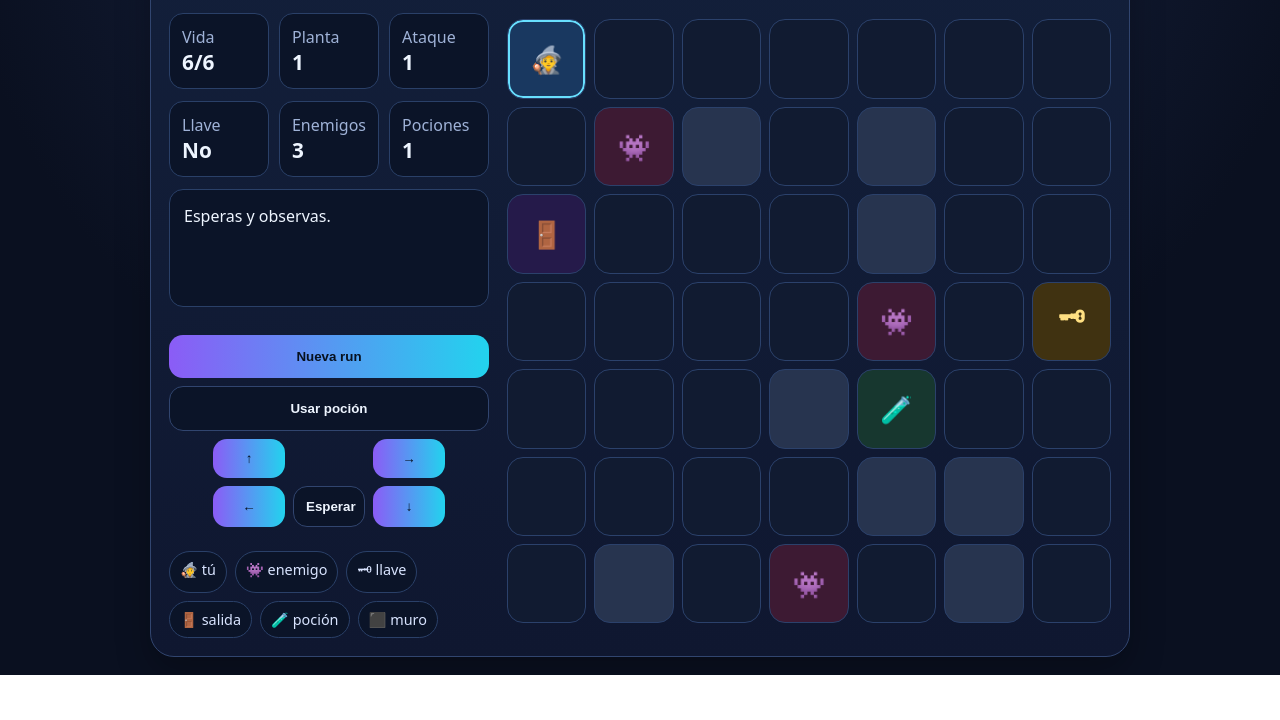
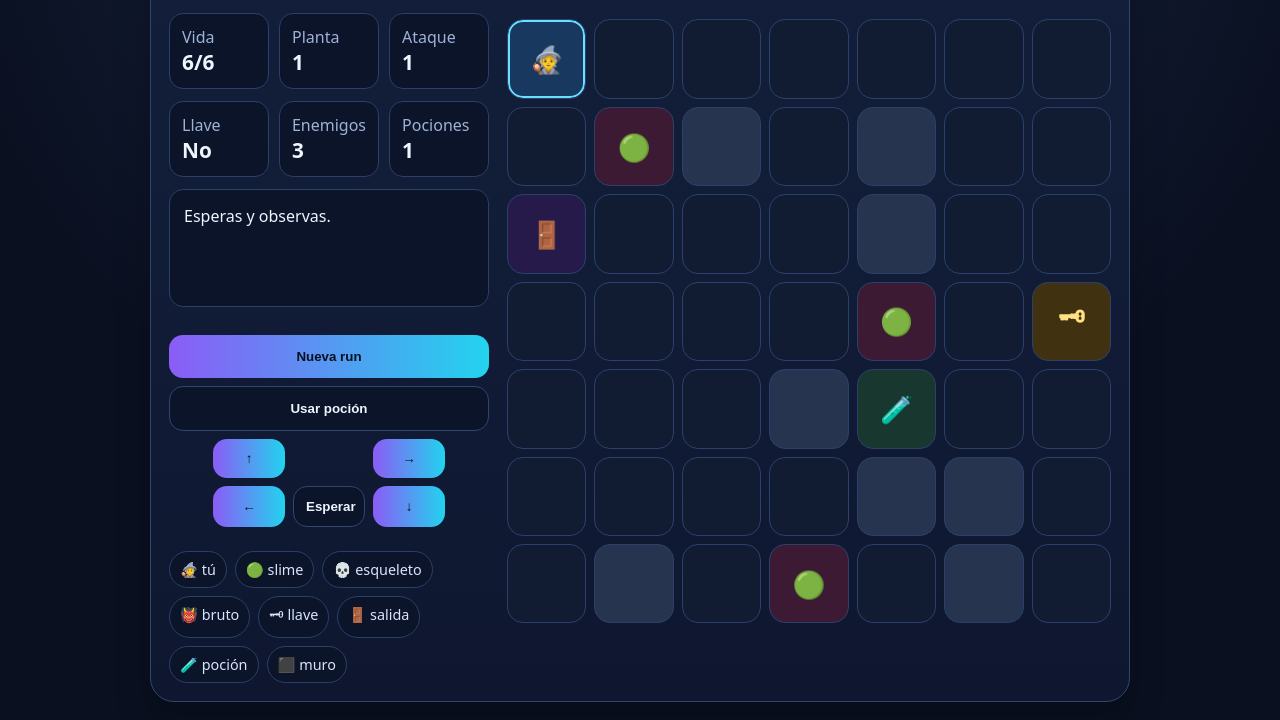
Before and after one commit to Quitiweb/FactoryWorldWeb, a website: page dungeon-sprint.html in a window 1280 px wide. Both pictures are taken after a click on the button "Esperar". Shown: the part 185-905 px from the top of the page. Before the commit the page ends 860 px from the top, so only its background shows below. Drawn offline with Linux system fonts and the light colour scheme; animation ran at ten frames a second.

Commit message:
Añade tipos de enemigos a Dungeon Sprint

```diff
--- a/dungeon-sprint.html
+++ b/dungeon-sprint.html
@@ -50,7 +50,7 @@
             </div>
           </div>
           <div class="legend">
-            <span class="tag">🧙 tú</span><span class="tag">👾 enemigo</span><span class="tag">🗝 llave</span><span class="tag">🚪 salida</span><span class="tag">🧪 poción</span><span class="tag">⬛ muro</span>
+            <span class="tag">🧙 tú</span><span class="tag">🟢 slime</span><span class="tag">💀 esqueleto</span><span class="tag">👹 bruto</span><span class="tag">🗝 llave</span><span class="tag">🚪 salida</span><span class="tag">🧪 poción</span><span class="tag">⬛ muro</span>
           </div>
         </aside>
         <section>
@@ -62,6 +62,11 @@
 
   <script>
     const SIZE = 7;
+    const ENEMY_TYPES = {
+      slime: { glyph: '🟢', name: 'slime', hp: floor => 1 + Math.floor(floor / 4), damage: 1, chaseBias: 0.45 },
+      skeleton: { glyph: '💀', name: 'esqueleto', hp: floor => 2 + Math.floor(floor / 4), damage: 1, chaseBias: 0.7 },
+      brute: { glyph: '👹', name: 'bruto', hp: floor => 3 + Math.floor(floor / 3), damage: 2, chaseBias: 0.9 },
+    };
     const boardEl = document.getElementById('board');
     const logEl = document.getElementById('log');
     const hpEl = document.getElementById('hp');
@@ -74,10 +79,15 @@
     let state;
 
     function rand(arr){ return arr[Math.floor(Math.random()*arr.length)]; }
-    function clonePos(p){ return {x:p.x,y:p.y}; }
     function eq(a,b){ return a.x===b.x && a.y===b.y; }
     function inside(x,y){ return x>=0 && y>=0 && x<SIZE && y<SIZE; }
     function keyOf(p){ return `${p.x},${p.y}`; }
+    function describeEnemy(enemy){ return ENEMY_TYPES[enemy.type].name; }
+    function pickEnemyType(floor){
+      if (floor >= 5 && Math.random() < 0.28) return 'brute';
+      if (floor >= 2 && Math.random() < 0.45) return 'skeleton';
+      return 'slime';
+    }
 
     function randomFloorPos(blocked = new Set()) {
       let p;
@@ -135,7 +145,8 @@
       const enemyCount = Math.min(2 + state.floor, 6);
       for (let i=0;i<enemyCount;i++) {
         const pos = randomFloorPos(new Set([keyOf(state.player), keyOf(state.keyPos), keyOf(state.exitPos), ...state.enemies.map(keyOf)]));
-        state.enemies.push({ ...pos, hp: 1 + Math.floor(state.floor/3) });
+        const type = pickEnemyType(state.floor);
+        state.enemies.push({ ...pos, type, hp: ENEMY_TYPES[type].hp(state.floor) });
       }
       state.potionPos = Math.random() < 0.75 ? randomFloorPos(new Set([keyOf(state.player), keyOf(state.keyPos), keyOf(state.exitPos), ...state.enemies.map(keyOf)])) : null;
       if (resetKey) state.player = { x: 0, y: 0 };
@@ -164,10 +175,17 @@
           const pos = {x,y};
           if (state.walls.has(keyOf(pos))) { cls='wall'; glyph=''; }
           else if (eq(state.player,pos)) { cls='player'; glyph='🧙'; }
-          else if (state.enemies.some(e=>eq(e,pos))) { cls='enemy'; glyph='👾'; }
-          else if (!state.hasKey && eq(state.keyPos,pos)) { cls='key'; glyph='🗝'; }
-          else if (eq(state.exitPos,pos)) { cls='exit'; glyph='🚪'; }
-          else if (state.potionPos && eq(state.potionPos,pos)) { cls='potion'; glyph='🧪'; }
+          else {
+            const enemy = state.enemies.find(e=>eq(e,pos));
+            if (enemy) { cls='enemy'; glyph=ENEMY_TYPES[enemy.type].glyph; }
+            else if (!state.hasKey && eq(state.keyPos,pos)) { cls='key'; glyph='🗝'; }
+            else if (eq(state.exitPos,pos)) { cls='exit'; glyph='🚪'; }
+            else if (state.potionPos && eq(state.potionPos,pos)) { cls='potion'; glyph='🧪'; }
+          }
+          if (!glyph && cls==='floor') glyph='';
+          if (!glyph && cls==='key') glyph='🗝';
+          if (!glyph && cls==='exit') glyph='🚪';
+          if (!glyph && cls==='potion') glyph='🧪';
           cell.className = `cell ${cls}`;
           cell.textContent = glyph;
           cell.addEventListener('click', ()=> attemptTapMove(pos));
@@ -188,9 +206,9 @@
       enemy.hp -= state.attack;
       if (enemy.hp <= 0) {
         state.enemies = state.enemies.filter(e => e !== enemy);
-        log('Derrotas a un enemigo.');
+        log(`Derrotas al ${describeEnemy(enemy)}.`);
       } else {
-        log('Golpeas al enemigo, pero sigue en pie.');
+        log(`Golpeas al ${describeEnemy(enemy)}, pero sigue en pie.`);
       }
     }
 
@@ -226,11 +244,15 @@
     }
 
     function enemyTurn() {
+      let latestEvent = '';
       for (const enemy of [...state.enemies]) {
         const dx = state.player.x - enemy.x;
         const dy = state.player.y - enemy.y;
-        if (Math.abs(dx) + Math.abs(dy) === 1) {
-          state.hp -= 1;
+        const distance = Math.abs(dx) + Math.abs(dy);
+        const enemyDef = ENEMY_TYPES[enemy.type];
+        if (distance === 1) {
+          state.hp -= enemyDef.damage;
+          latestEvent = `El ${enemyDef.name} te golpea por ${enemyDef.damage}.`;
           if (state.hp <= 0) {
             state.hp = 0;
             state.over = true;
@@ -238,17 +260,20 @@
             render();
             return;
           }
-          log('Un enemigo te golpea.');
           continue;
         }
         const options = [];
-        if (dx !== 0) options.push({ x: enemy.x + Math.sign(dx), y: enemy.y });
-        if (dy !== 0) options.push({ x: enemy.x, y: enemy.y + Math.sign(dy) });
+        if (Math.random() < enemyDef.chaseBias) {
+          if (Math.abs(dx) >= Math.abs(dy) && dx !== 0) options.push({ x: enemy.x + Math.sign(dx), y: enemy.y });
+          if (dy !== 0) options.push({ x: enemy.x, y: enemy.y + Math.sign(dy) });
+          if (Math.abs(dx) < Math.abs(dy) && dx !== 0) options.push({ x: enemy.x + Math.sign(dx), y: enemy.y });
+        }
         options.push({ x: enemy.x + (Math.random()<0.5?1:-1), y: enemy.y });
         options.push({ x: enemy.x, y: enemy.y + (Math.random()<0.5?1:-1) });
         const next = options.find(p => inside(p.x,p.y) && !state.walls.has(keyOf(p)) && !state.enemies.some(e => e !== enemy && eq(e,p)) && !eq(state.player,p) && (!state.potionPos || !eq(state.potionPos,p)) && !eq(state.exitPos,p) && (!state.keyPos || !eq(state.keyPos,p)));
         if (next) { enemy.x = next.x; enemy.y = next.y; }
       }
+      if (latestEvent) log(latestEvent);
     }
 
     function takeTurn(dir) {
```
